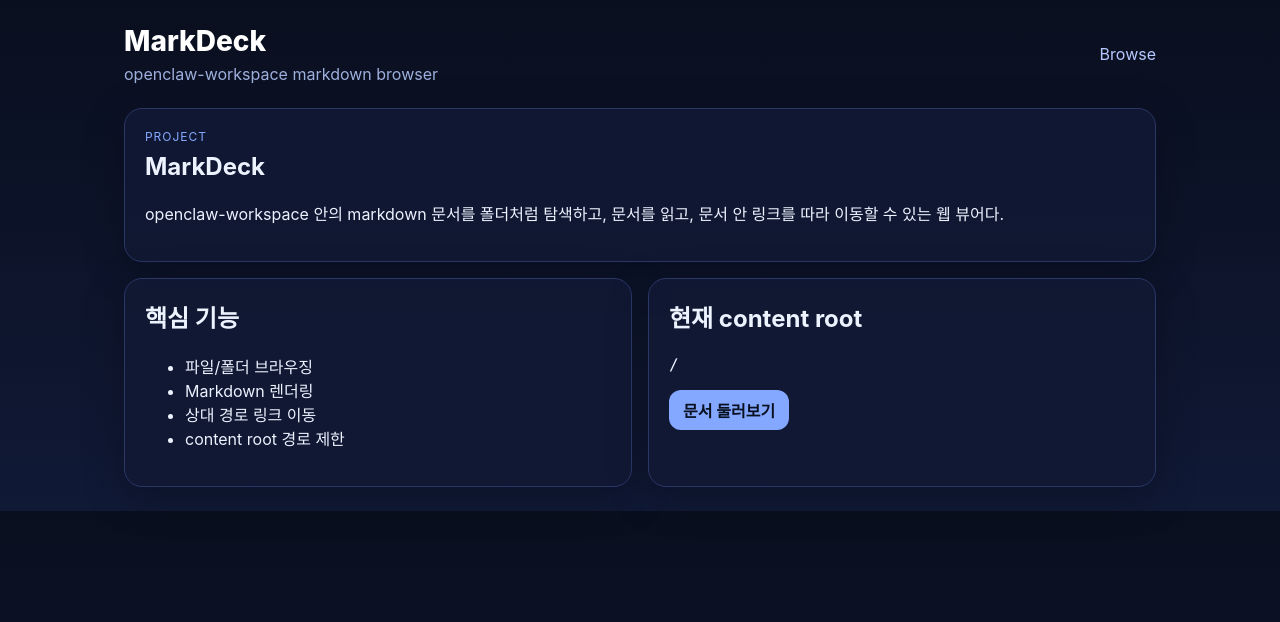
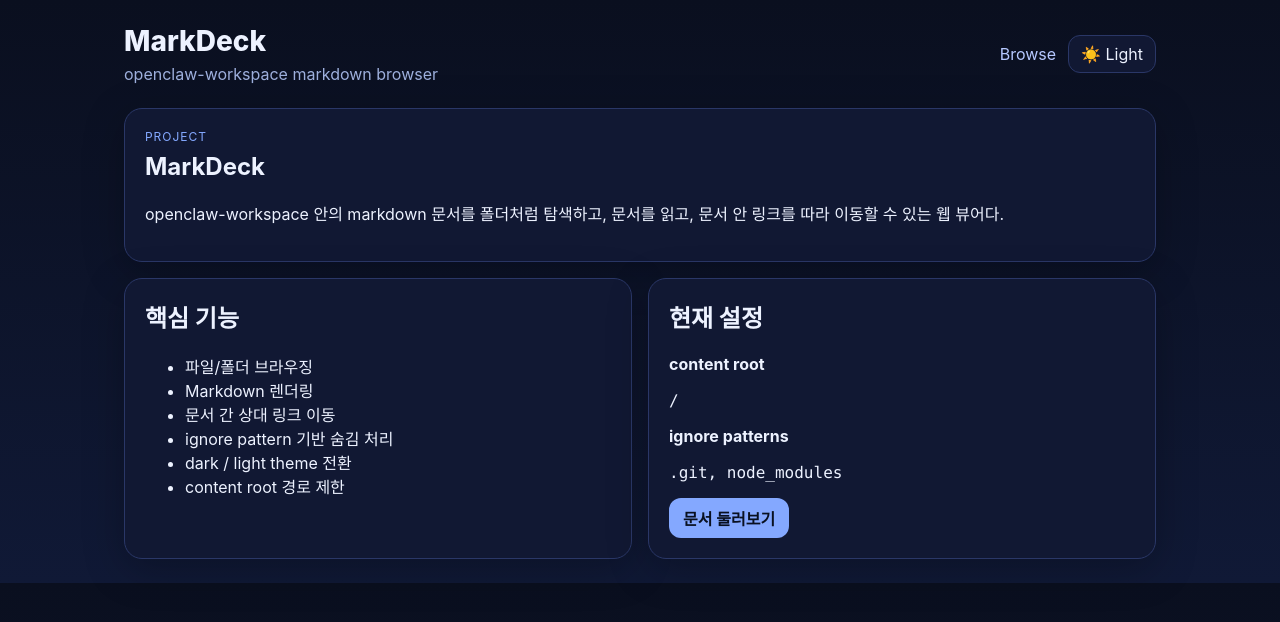
Before and after one commit to yoophi-a/markdeck, a Next.js app: page / in a window 1280 px wide. Shown: the top 622 px of the page. Built offline with nearby package versions, Linux system fonts and the light colour scheme.

Commit message:
feat: add mermaid markdown rendering

```diff
--- a/app/globals.css
+++ b/app/globals.css
@@ -1,6 +1,9 @@
-:root {
+:root,
+html[data-theme='dark'] {
   color-scheme: dark;
   --bg: #0b1020;
+  --bg-gradient-from: #0a0f1f;
+  --bg-gradient-to: #101936;
   --panel: #111833;
   --panel-2: #182244;
   --text: #edf2ff;
@@ -8,6 +11,28 @@
   --line: #2a3767;
   --accent: #84a8ff;
   --accent-2: #b6c8ff;
+  --button-text: #091020;
+  --list-bg: rgba(24, 34, 68, 0.55);
+  --pre-bg: #0b1228;
+  --shadow: 0 10px 40px rgba(0, 0, 0, 0.25);
+}
+
+html[data-theme='light'] {
+  color-scheme: light;
+  --bg: #f4f7ff;
+  --bg-gradient-from: #f7faff;
+  --bg-gradient-to: #edf3ff;
+  --panel: rgba(255, 255, 255, 0.94);
+  --panel-2: #eef3ff;
+  --text: #15213f;
+  --muted: #586889;
+  --line: #d4def5;
+  --accent: #4b74ff;
+  --accent-2: #3158da;
+  --button-text: #ffffff;
+  --list-bg: #f5f8ff;
+  --pre-bg: #eef3ff;
+  --shadow: 0 10px 30px rgba(25, 50, 120, 0.08);
 }
 
 * {
@@ -18,7 +43,7 @@ html,
 body {
   margin: 0;
   padding: 0;
-  background: linear-gradient(180deg, #0a0f1f 0%, #101936 100%);
+  background: linear-gradient(180deg, var(--bg-gradient-from) 0%, var(--bg-gradient-to) 100%);
   color: var(--text);
   font-family: Inter, ui-sans-serif, system-ui, -apple-system, BlinkMacSystemFont, 'Segoe UI', sans-serif;
 }
@@ -53,7 +78,7 @@ code {
 .brand {
   font-size: 28px;
   font-weight: 800;
-  color: white;
+  color: var(--text);
 }
 
 .subtitle {
@@ -63,7 +88,23 @@ code {
 
 .nav {
   display: flex;
-  gap: 16px;
+  gap: 12px;
+  align-items: center;
+}
+
+.theme-toggle {
+  min-height: 38px;
+  padding: 0 12px;
+  border-radius: 12px;
+  border: 1px solid var(--line);
+  background: var(--panel);
+  color: var(--text);
+  cursor: pointer;
+  font: inherit;
+}
+
+.theme-toggle:hover {
+  background: var(--panel-2);
 }
 
 .content,
@@ -81,11 +122,11 @@ code {
 
 .card,
 .hero-card {
-  background: rgba(17, 24, 51, 0.92);
+  background: var(--panel);
   border: 1px solid var(--line);
   border-radius: 18px;
   padding: 20px;
-  box-shadow: 0 10px 40px rgba(0, 0, 0, 0.25);
+  box-shadow: var(--shadow);
 }
 
 .hero-card h1,
@@ -124,7 +165,7 @@ code {
   padding: 0 14px;
   border-radius: 12px;
   background: var(--accent);
-  color: #091020;
+  color: var(--button-text);
   font-weight: 700;
 }
 
@@ -149,7 +190,7 @@ code {
   gap: 10px;
   padding: 10px 12px;
   border-radius: 12px;
-  background: rgba(24, 34, 68, 0.55);
+  background: var(--list-bg);
 }
 
 .entry-type {
@@ -180,7 +221,7 @@ code {
 .markdown-body pre {
   padding: 16px;
   border-radius: 12px;
-  background: #0b1228;
+  background: var(--pre-bg);
 }
 
 .markdown-body table {
@@ -192,6 +233,33 @@ code {
 .markdown-body td {
   border: 1px solid var(--line);
   padding: 8px;
+}
+
+.mermaid-block,
+.mermaid-loading,
+.mermaid-error {
+  margin: 16px 0;
+  padding: 16px;
+  border-radius: 12px;
+  border: 1px solid var(--line);
+  background: var(--panel-2);
+  overflow-x: auto;
+}
+
+.mermaid-block svg {
+  display: block;
+  max-width: 100%;
+  height: auto;
+  margin: 0 auto;
+}
+
+.mermaid-loading {
+  color: var(--muted);
+}
+
+.mermaid-error-title {
+  margin-top: 0;
+  font-weight: 700;
 }
 
 @media (max-width: 768px) {
--- a/app/layout.tsx
+++ b/app/layout.tsx
@@ -1,12 +1,14 @@
 import './globals.css';
 import Link from 'next/link';
 import type { Route } from 'next';
+
+import { ThemeToggle } from '@/components/ThemeToggle';
 
 const appTitle = process.env.MARKDECK_APP_TITLE ?? 'MarkDeck';
 
 export default function RootLayout({ children }: Readonly<{ children: React.ReactNode }>) {
   return (
-    <html lang="ko">
+    <html lang="ko" data-theme="dark">
       <body>
         <div className="shell">
           <header className="topbar">
@@ -18,6 +20,7 @@ export default function RootLayout({ children }: Readonly<{ children: React.Reac
             </div>
             <nav className="nav">
               <Link href={'/browse' as Route}>Browse</Link>
+              <ThemeToggle />
             </nav>
           </header>
           <main className="content">{children}</main>
--- a/app/page.tsx
+++ b/app/page.tsx
@@ -1,7 +1,7 @@
 import Link from 'next/link';
 import type { Route } from 'next';
 
-import { getContentRoot, toBrowseHref } from '@/lib/content';
+import { getContentRoot, getIgnorePatterns, toBrowseHref } from '@/lib/content';
 
 export default function HomePage() {
   return (
@@ -20,14 +20,23 @@ export default function HomePage() {
           <ul>
             <li>파일/폴더 브라우징</li>
             <li>Markdown 렌더링</li>
-            <li>상대 경로 링크 이동</li>
+            <li>문서 간 상대 링크 이동</li>
+            <li>ignore pattern 기반 숨김 처리</li>
+            <li>dark / light theme 전환</li>
             <li>content root 경로 제한</li>
           </ul>
         </article>
 
         <article className="card">
-          <h2>현재 content root</h2>
+          <h2>현재 설정</h2>
+          <p>
+            <strong>content root</strong>
+          </p>
           <code>{getContentRoot()}</code>
+          <p>
+            <strong>ignore patterns</strong>
+          </p>
+          <code>{getIgnorePatterns().join(', ')}</code>
           <div className="actions">
             <Link href={toBrowseHref() as Route} className="button-link">
               문서 둘러보기
--- /dev/null
+++ b/components/ThemeToggle.tsx
@@ -0,0 +1,34 @@
+'use client';
+
+import { useEffect, useState } from 'react';
+
+const STORAGE_KEY = 'markdeck-theme';
+
+type ThemeMode = 'dark' | 'light';
+
+export function ThemeToggle() {
+  const [theme, setTheme] = useState<ThemeMode>('dark');
+  const [mounted, setMounted] = useState(false);
+
+  useEffect(() => {
+    const storedTheme = window.localStorage.getItem(STORAGE_KEY);
+    const nextTheme: ThemeMode = storedTheme === 'light' ? 'light' : 'dark';
+
+    document.documentElement.dataset.theme = nextTheme;
+    setTheme(nextTheme);
+    setMounted(true);
+  }, []);
+
+  function handleToggle() {
+    const nextTheme: ThemeMode = theme === 'dark' ? 'light' : 'dark';
+    setTheme(nextTheme);
+    document.documentElement.dataset.theme = nextTheme;
+    window.localStorage.setItem(STORAGE_KEY, nextTheme);
+  }
+
+  return (
+    <button type="button" className="theme-toggle" onClick={handleToggle} aria-label="Toggle color theme">
+      {mounted ? (theme === 'dark' ? '☀️ Light' : '🌙 Dark') : 'Theme'}
+    </button>
+  );
+}
--- a/lib/content.ts
+++ b/lib/content.ts
@@ -18,6 +18,17 @@ export interface MarkdownDocument {
 
 const DEFAULT_ROOT = path.resolve(process.cwd(), '..', '..');
 const CONTENT_ROOT = path.resolve(process.env.MARKDECK_CONTENT_ROOT ?? DEFAULT_ROOT);
+const DEFAULT_IGNORE_PATTERNS = ['.git', 'node_modules'];
+const IGNORE_PATTERNS = parseIgnorePatterns(process.env.MARKDECK_IGNORE_PATTERNS);
+
+function parseIgnorePatterns(rawValue?: string) {
+  const customPatterns = rawValue
+    ?.split(',')
+    .map((value) => value.trim())
+    .filter(Boolean);
+
+  return customPatterns && customPatterns.length > 0 ? customPatterns : DEFAULT_IGNORE_PATTERNS;
+}
 
 function normalizeSegments(segments: string[] = []): string[] {
   return segments.filter(Boolean);
@@ -34,8 +45,28 @@ function assertSafePath(relativePath: string) {
   return resolvedPath;
 }
 
+function shouldIgnoreEntry(entryName: string) {
+  return entryName.startsWith('.') || IGNORE_PATTERNS.some((pattern) => matchesPattern(entryName, pattern));
+}
+
+function matchesPattern(entryName: string, pattern: string) {
+  if (pattern === entryName) {
+    return true;
+  }
+
+  if (pattern.startsWith('*.')) {
+    return entryName.toLowerCase().endsWith(pattern.slice(1).toLowerCase());
+  }
+
+  return false;
+}
+
 export function getContentRoot() {
   return CONTENT_ROOT;
+}
+
+export function getIgnorePatterns() {
+  return IGNORE_PATTERNS;
 }
 
 export async function listDirectory(segments: string[] = []): Promise<BrowserEntry[]> {
@@ -44,7 +75,7 @@ export async function listDirectory(segments: string[] = []): Promise<BrowserEnt
   const dirents = await fs.readdir(absolutePath, { withFileTypes: true });
 
   return dirents
-    .filter((entry) => !entry.name.startsWith('.'))
+    .filter((entry) => !shouldIgnoreEntry(entry.name))
     .map<BrowserEntry>((entry) => {
       const entryRelativePath = normalizeSegments([...segments, entry.name]).join('/');
 
--- a/package.json
+++ b/package.json
@@ -11,6 +11,7 @@
     "typecheck": "tsc --noEmit"
   },
   "dependencies": {
+    "mermaid": "11.6.0",
     "next": "15.5.12",
     "react": "19.0.0",
     "react-dom": "19.0.0",
```
Also changed, not shown: components/MarkdownView.tsx (+11 -0 lines), components/MermaidBlock.tsx (added, +58 -0 lines), lib/markdown.ts (added, +16 -0 lines), 2 other files (tests, documents, lock files or other folders).
